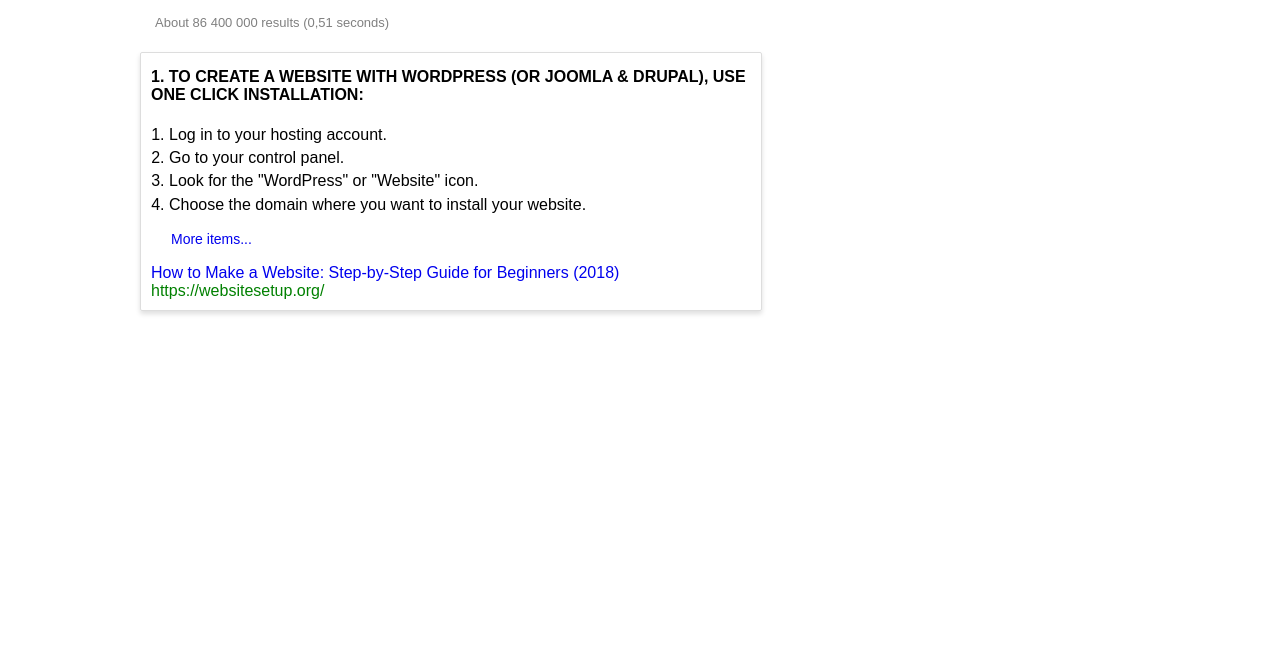
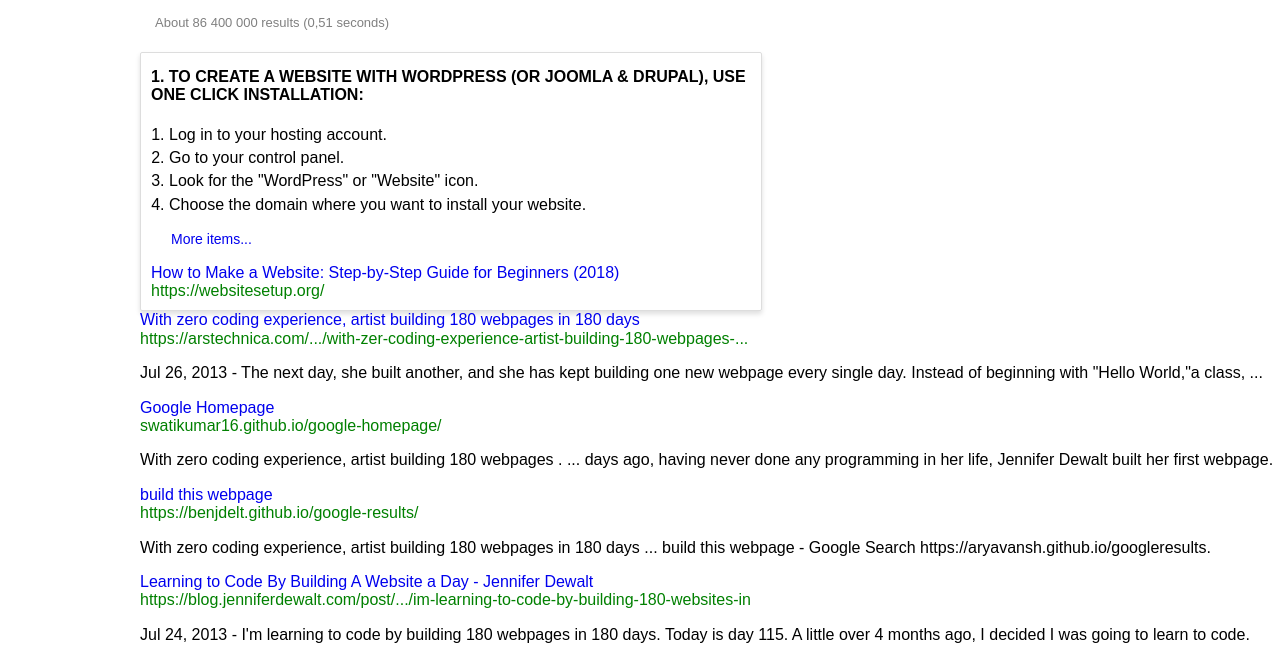
Before and after one commit to misNuu/google-search-results, a plain HTML site: page index.html in a window 1280 px wide. Shown: the part 171-831 px from the top of the page. Before the commit the page ends 800 px from the top, so only its background shows below. Drawn offline with Linux system fonts and the light colour scheme.

Commit message:
add first search results

```diff
--- a/index.html
+++ b/index.html
@@ -6,6 +6,7 @@
         <!--Links-->
         <link rel="stylesheet" type="text/css" href="css/style.css">
         <link rel="stylesheet" type="text/css" href="css/normalize.css">
+        <link rel="shorcut icon" href="http://diylogodesigns.com/blog/wp-content/uploads/2016/04/google-logo-icon-PNG-Transparent-Background.png">
     </head>
     <body>
         <header>
@@ -20,10 +21,10 @@
                 <a href="#">Videos</a>
                 <a href="#">Images</a>
                 <a href="#">Maps</a>
-               <a href="#">News</a>
-               <a href="#">More</a>
-               <a class="mv-right" href="#">Settings</a>
-               <a href="#">Tools</a>
+                <a href="#">News</a>
+                <a href="#">More</a>
+                <a class="mv-right" href="#">Settings</a>
+                <a href="#">Tools</a>
             </div>
         </header>
         <div class="content">
@@ -40,6 +41,29 @@
                 <h4 class="link-headline"><a href="#">How to Make a Website: Step-by-Step Guide for Beginners (2018)</a></h4>
                 <span class="link-text">https://websitesetup.org/</span>
             </div>
+            <div class="search-results">
+                <div class="result">
+                    <h4 class="link-headline"><a href="#">With zero coding experience, artist building 180 webpages in 180 days</a></h4>
+                    <span class="link-text">https://arstechnica.com/.../with-zer-coding-experience-artist-building-180-webpages-...</span>
+                    <p class="description"><span class="date">Jul 26, 2013</span> - The next day, she built another, and she has kept building one new webpage every single day. Instead of beginning with "Hello World,"a class, ...</p>
+                </div>
+                <div class="result">
+                    <h4 class="link-headline"><a href="#">Google Homepage</a></h4>
+                    <span class="link-text">swatikumar16.github.io/google-homepage/</span>
+                    <p class="description">With zero coding experience, artist building 180 webpages . ... days ago, having never done any programming in her life, Jennifer Dewalt built her first webpage.</p>
+                </div>
+                <div class="result">
+                    <h4 class="link-headline"><a href="#">build this webpage</a></h4>
+                    <span class="link-text">https://benjdelt.github.io/google-results/</span>
+                    <p class="description">With zero coding experience, artist building 180 webpages in 180 days ... build this webpage - Google Search https://aryavansh.github.io/googleresults. </p>
+                </div>
+                <div class="result">
+                    <h4 class="link-headline"><a href="#">Learning to Code By Building A Website a Day - Jennifer Dewalt</a></h4>
+                    <span class="link-text">https://blog.jenniferdewalt.com/post/.../im-learning-to-code-by-building-180-websites-in</span>
+                    <p class="description"><span class="date">Jul 24, 2013</span> - I'm learning to code by building 180 webpages in 180 days. Today is day 115. A little over 4 months ago, I decided I was going to learn to code.</p>
+                </div>
+
+            </div>
         </div>
     </body>
 </html>
```
